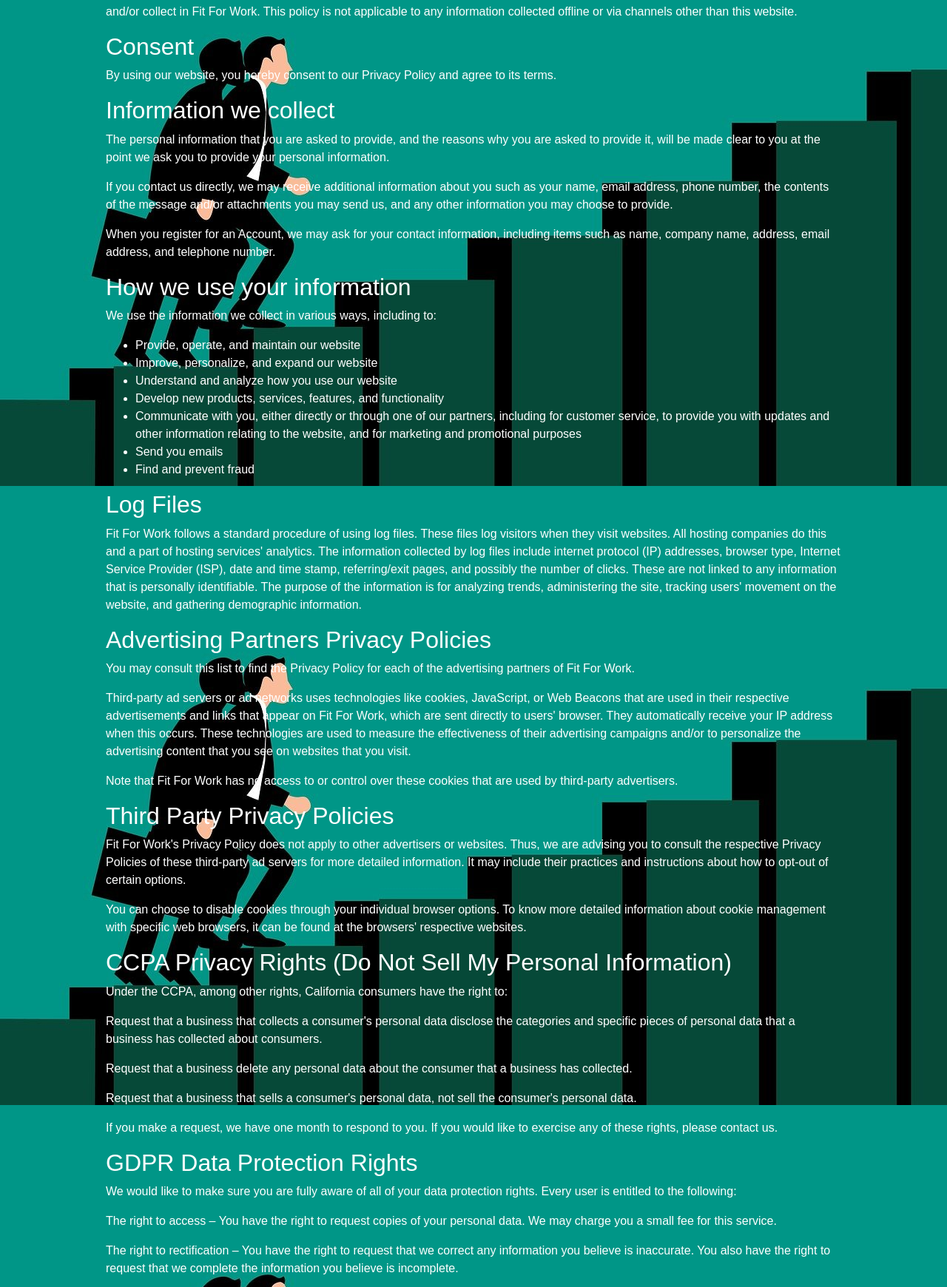
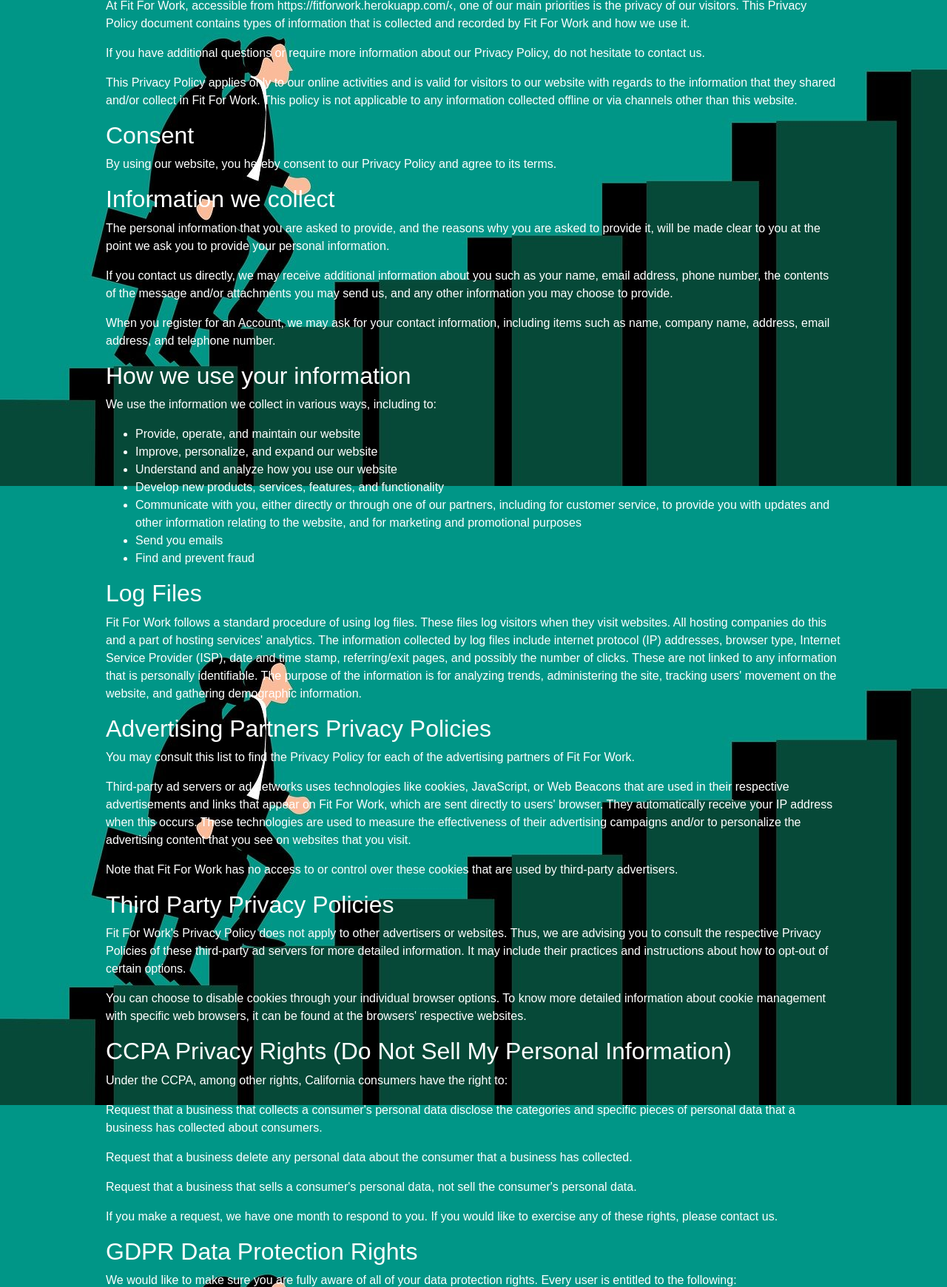
Before and after one commit to valerieniloinsigh31/FitForWork_v1, a Django app: page /privacy/ in a window 1280 px wide. Shown: the part 180-1920 px from the top of the page at 74% size. Run offline with Django 3.2, Linux system fonts and the light colour scheme; some libraries are stand-ins or nearby versions; some web fonts are replaced.

Commit message:
Add padding to privacy policy text so not cut off by navbar

```diff
--- a/static/css/base.css
+++ b/static/css/base.css
@@ -454,4 +454,5 @@ input[name='q']::placeholder {
 .text-white {
     color: white !important;
     opacity: 1;
+    padding-top:120px;
     }
```
